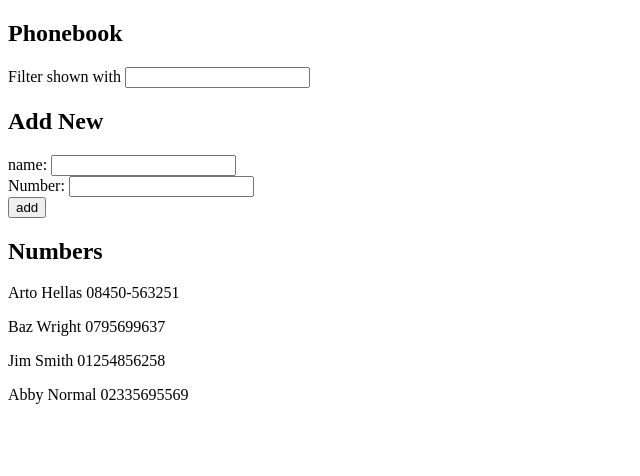
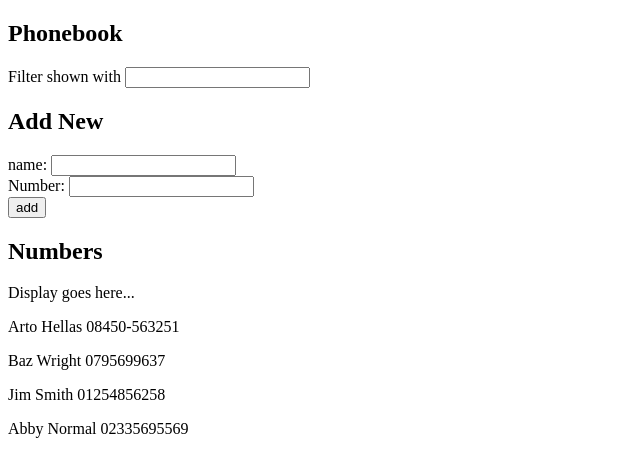
Before and after one commit to bazwright70/fullstackopen2021, a React (Create React App) app in the folder part2/phonebook/: page / in a window 1280 px wide. Shown: the top 476 px of the page, without its empty margins (0-640 px from the left). Built offline with nearby package versions, Linux system fonts and the light colour scheme.

Commit message:
2.10 phnebook - create separate Filter component

```diff
--- a/part2/phonebook/src/App.js
+++ b/part2/phonebook/src/App.js
@@ -1,4 +1,5 @@
 import React, { useState } from 'react';
+import Display from './Display.js';
 
 const App = () => {
 
@@ -98,17 +99,8 @@ const App = () => {
       </form>
 
       <h2>Numbers</h2>
-      {
-        person.
-          filter((obj) => {
-            return filterValue === ''
-              || obj.name.toLowerCase().includes(filterValue.toLowerCase());
-          }).
-          map((obj) => {
-            console.log("Object", obj.name);
-            return <p key={obj.name} >{obj.name} {obj.number}</p>
-          })
-      }
+      <Display person={person} filterValue={filterValue} />
+
     </div>
   );
 }
--- a/part2/phonebook/src/Display.js
+++ b/part2/phonebook/src/Display.js
@@ -0,0 +1,23 @@
+import React from 'react';
+
+const Display = ({ person, filterValue }) => {
+
+  return (
+    <div>
+      Display goes here...
+      {
+        person.
+          filter((obj) => {
+            return filterValue === ''
+              || obj.name.toLowerCase().includes(filterValue.toLowerCase());
+          }).
+          map((obj) => {
+            console.log("Object", obj.name);
+            return <p key={obj.name} >{obj.name} {obj.number}</p>
+          })
+      }
+    </div>
+  )
+}
+
+export default Display;
```
